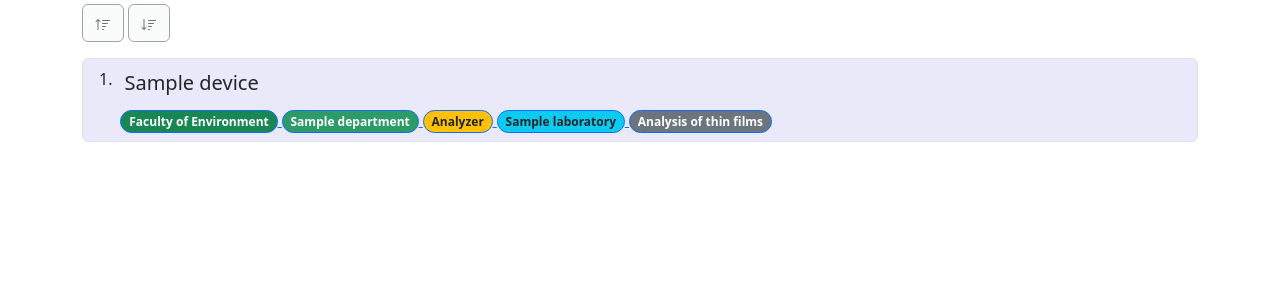
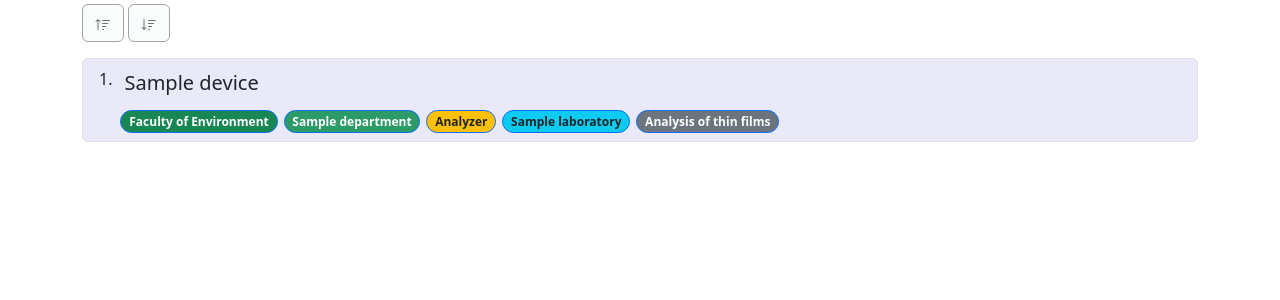
Before and after one commit to ki-ujep/facilities, a Django app: page /contact/1/1 in a window 1280 px wide. Shown: the part 388-688 px from the top of the page. Run offline with Django 4.2, Linux system fonts and the light colour scheme; data comes from the database, SQL or seed files in the repository; tables that the repository leaves empty hold one stand-in row (values such as "Sample post"); parts of the project's set-up code (start-up, migrations or seed data) failed here and were passed over; some libraries are stand-ins or nearby versions.

Commit message:
fix the underlined whitespace between device tags/badges

```diff
--- a/facility/client/static/css/style.css
+++ b/facility/client/static/css/style.css
@@ -97,10 +97,17 @@ body {
     height: auto;
 }
 
+.device-tag-list {
+    display: flex;
+    flex-direction: row;
+    flex-wrap: wrap;
+}
+
 .device-tag {
     text-align: left;
     white-space: normal;
     margin-top: 0.5em;
+    margin-right: 0.5em;
 }
 
 @media (max-width: 768px) {
--- a/facility/client/templates/device.html
+++ b/facility/client/templates/device.html
@@ -34,6 +34,7 @@
 
         <h3 class="card-title text-center ">{{ device.name }}</h3>
 
+        <ul class="list-group device-tag-list">
             <a href="{% url 'facultydevices' faculty_id=device.faculty.id %}" class="d-inline">
                 <button class="btn btn-primary badge bg-success rounded-pill device-tag">{{ device.faculty.name }}</button>
             </a>
@@ -66,6 +67,7 @@
                     <button class="btn btn-primary badge bg-secondary rounded-pill device-tag">{{ usage.academical_usage }}</button>
                 </a>
             {% endfor %}
+        </ul>
 
     </div>
     <div class="card-body">
--- a/facility/client/templates/partials/category_tree.html
+++ b/facility/client/templates/partials/category_tree.html
@@ -27,7 +27,7 @@
                         <a class="text-decoration-none h5"
                            href="{% url 'device' device_id=device.id %}">{{ device.name }}</a>
                     </div>
-                    <ul class="list-group d-inline">
+                    <ul class="list-group device-tag-list" style="max-width: 50%;">
                         <a href="{% url 'facultydevices' faculty_id=device.faculty.id %}" class="d-inline">
                             <button class="btn btn-primary badge bg-success rounded-pill device-tag">{{ device.faculty.name }}</button>
                         </a>
--- a/facility/client/templates/partials/devicelist.html
+++ b/facility/client/templates/partials/devicelist.html
@@ -6,7 +6,7 @@
                     <a class="text-decoration-none h5"
                        href="{% url 'device' device_id=device.id %}">{{ device.name }}</a>
                 </div>
-                <ul class="list-group d-inline">
+                <ul class="list-group device-tag-list">
                     <a href="{% url 'facultydevices' faculty_id=device.faculty.id %}" class="d-inline">
                         <button class="btn btn-primary badge bg-success rounded-pill device-tag">{{ device.faculty.name }}</button>
                     </a>
```
Lines whose indentation alone changed are shown as unchanged.
